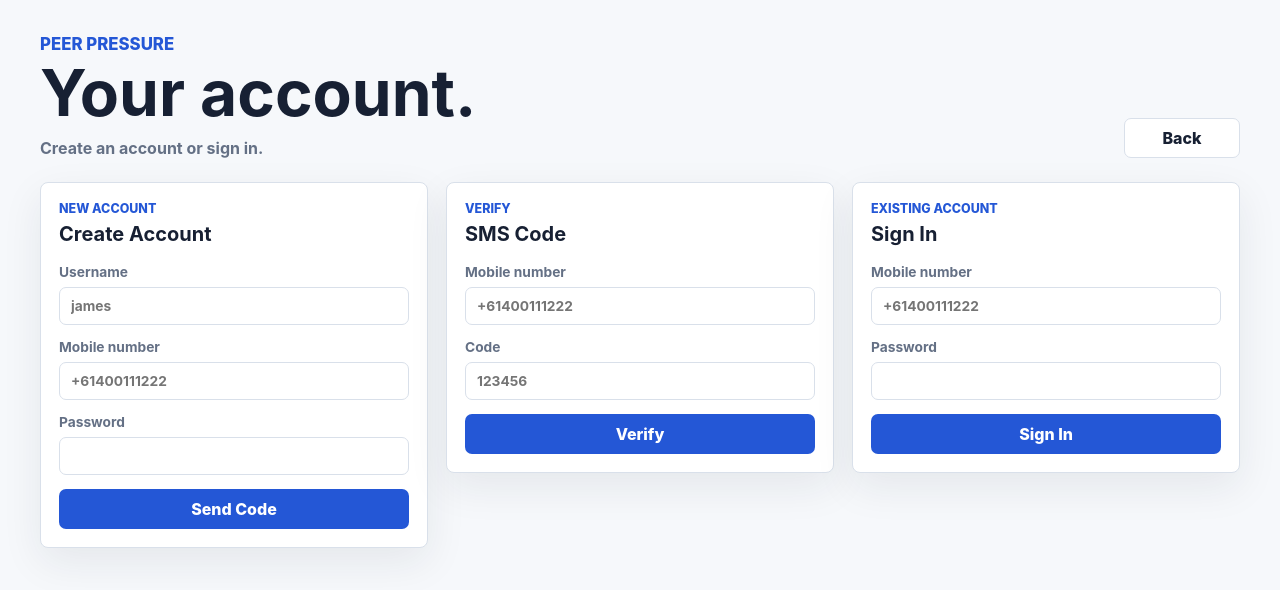
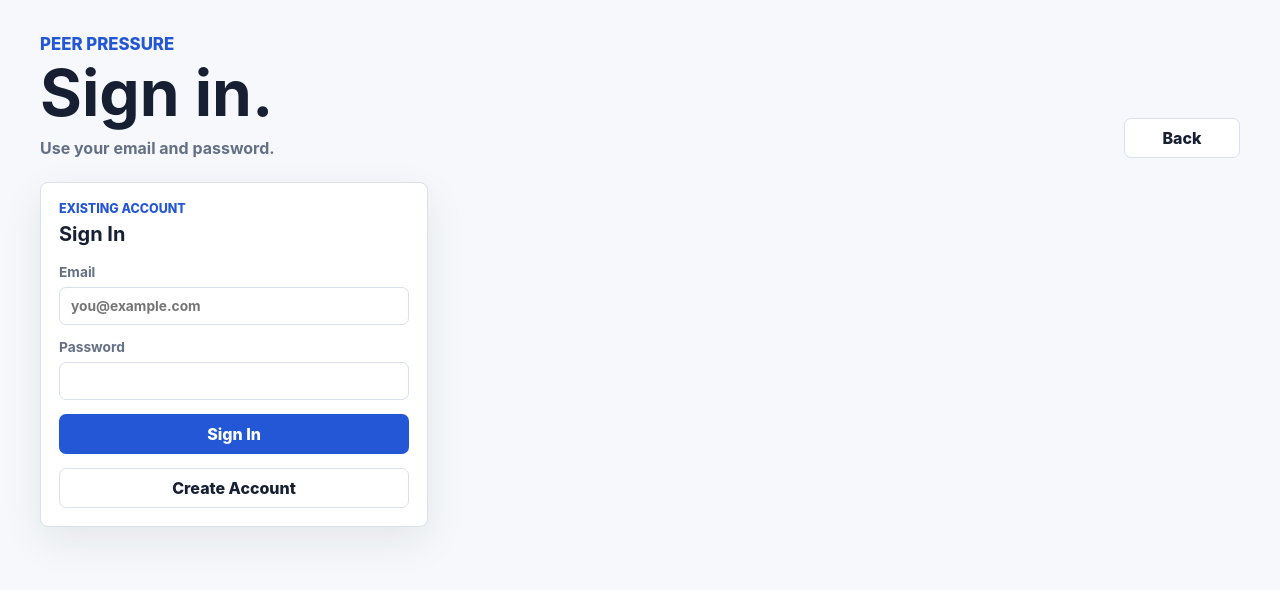
Before and after one commit to Jamesbrooks010/peer-pressure, a plain HTML site: page auth.html in a window 1280 px wide. Drawn offline with nearby package versions, Linux system fonts and the light colour scheme.

Commit message:
Switch account page to email sign in

```diff
--- a/auth.html
+++ b/auth.html
@@ -3,69 +3,23 @@
   <head>
     <meta charset="utf-8">
     <meta name="viewport" content="width=device-width, initial-scale=1">
-    <title>Account | Peer Pressure</title>
+    <title>Sign In | Peer Pressure</title>
     <link rel="stylesheet" href="styles.css">
   </head>
   <body>
     <main class="app-shell create-page-shell">
-      <section class="topbar" aria-label="Account header">
+      <section class="topbar" aria-label="Sign in header">
         <div>
           <p class="eyebrow">Peer Pressure</p>
-          <h1>Your account.</h1>
-          <p id="connectionStatus" class="connection-status">Create an account or sign in.</p>
+          <h1>Sign in.</h1>
+          <p id="connectionStatus" class="connection-status">Use your email and password.</p>
         </div>
         <div class="top-actions">
           <a class="ghost-button action-link" href="index.html">Back</a>
         </div>
       </section>
 
-      <section class="auth-grid">
-        <aside class="panel create-panel">
-          <div class="panel-heading">
-            <div>
-              <p class="eyebrow">New Account</p>
-              <h2>Create Account</h2>
-            </div>
-          </div>
-
-          <form id="signupForm" class="stack">
-            <label>
-              Username
-              <input id="signupUsername" required type="text" autocomplete="username" placeholder="james">
-            </label>
-            <label>
-              Mobile number
-              <input id="signupPhone" required type="tel" autocomplete="tel" placeholder="+61400111222">
-            </label>
-            <label>
-              Password
-              <input id="signupPassword" required type="password" autocomplete="new-password" minlength="8">
-            </label>
-            <button class="primary-button" type="submit">Send Code</button>
-          </form>
-        </aside>
-
-        <aside class="panel create-panel">
-          <div class="panel-heading">
-            <div>
-              <p class="eyebrow">Verify</p>
-              <h2>SMS Code</h2>
-            </div>
-          </div>
-
-          <form id="verifyForm" class="stack">
-            <label>
-              Mobile number
-              <input id="verifyPhone" required type="tel" autocomplete="tel" placeholder="+61400111222">
-            </label>
-            <label>
-              Code
-              <input id="verifyCode" required type="text" inputmode="numeric" autocomplete="one-time-code" placeholder="123456">
-            </label>
-            <button class="primary-button" type="submit">Verify</button>
-          </form>
-        </aside>
-
+      <section class="auth-grid compact-auth-grid">
         <aside class="panel create-panel">
           <div class="panel-heading">
             <div>
@@ -76,14 +30,15 @@
 
           <form id="signinForm" class="stack">
             <label>
-              Mobile number
-              <input id="signinPhone" required type="tel" autocomplete="tel" placeholder="+61400111222">
+              Email
+              <input id="signinEmail" required type="email" autocomplete="email" placeholder="you@example.com">
             </label>
             <label>
               Password
               <input id="signinPassword" required type="password" autocomplete="current-password">
             </label>
             <button class="primary-button" type="submit">Sign In</button>
+            <a class="ghost-button action-link full-action" href="signup.html">Create Account</a>
           </form>
         </aside>
       </section>
@@ -91,7 +46,6 @@
 
     <script src="https://cdn.jsdelivr.net/npm/@supabase/supabase-js@2"></script>
     <script src="supabase-config.js"></script>
-    <script src="account.js"></script>
     <script src="auth.js"></script>
   </body>
 </html>
```
